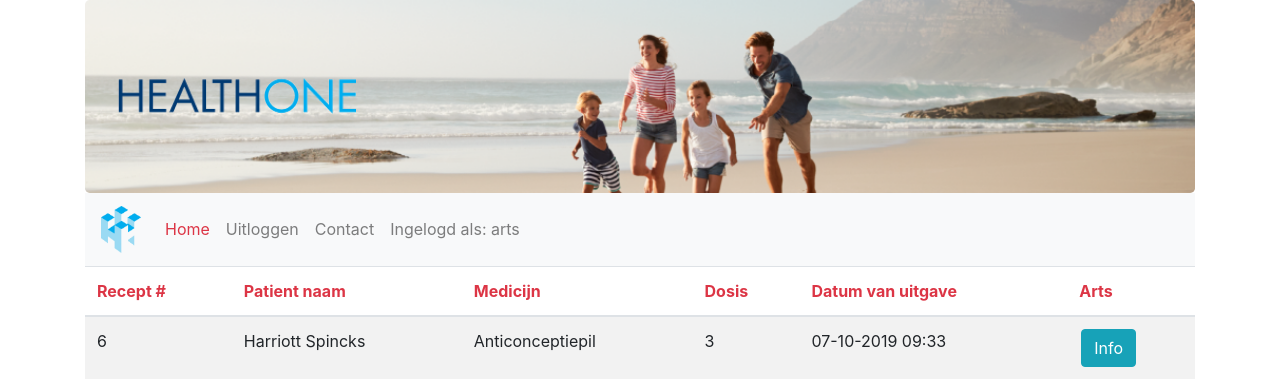
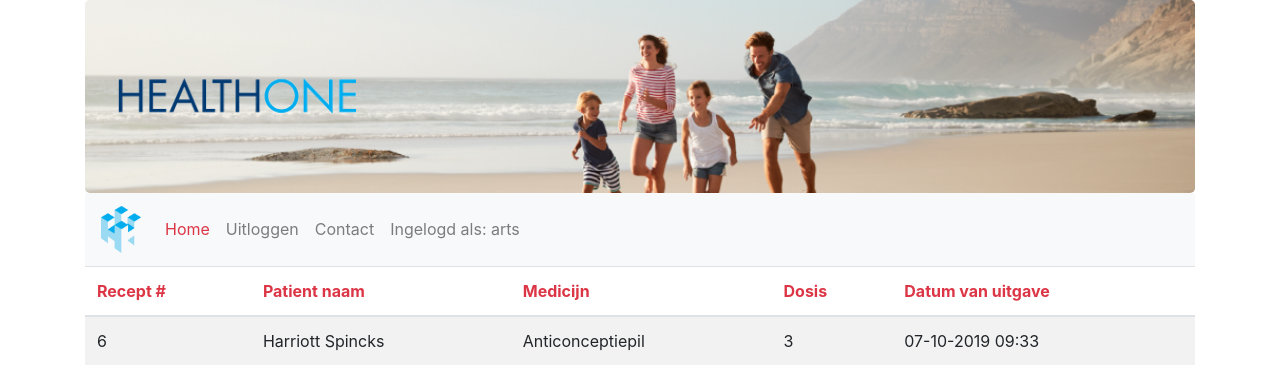
Before and after one commit to MarekBeers/HealthOne, a PHP site: page /huisarts/recept_info.php?id=6 in a window 1280 px wide. Shown: the top 381 px of the page. Run offline with PHP 8.4, Linux system fonts and the light colour scheme; a user stored in the database is signed in; data comes from the database, SQL or seed files in the repository.

Commit message:
Verkeerde href gefixt 1

```diff
--- a/huisarts/recept_info.php
+++ b/huisarts/recept_info.php
@@ -76,7 +76,7 @@ if($_SESSION['functie'] != $functie) {
                 <th class="text-danger">Medicijn</th>
                 <th class="text-danger">Dosis</th>
                 <th class="text-danger">Datum van uitgave</th>
-                <th class="text-danger">Arts</th>
+                <!-- <th class="text-danger">Arts</th> -->
             </tr>
         </thead>
         <tbody>
@@ -108,7 +108,7 @@ if($_SESSION['functie'] != $functie) {
                         }
                         echo "<td>".$dosis."</td>";
                         echo "<td>".$data['datum']."</td>";
-                        echo "<td><a href='recept_info.php?id=".$data['recept_id']."'>"."<button type=\"button\" class=\"btn btn-info\">Info</button></a></td>";
+                        // echo "<td><a href='recept_info.php?id=".$data['recept_id']."'>"."<button type=\"button\" class=\"btn btn-info\">Info</button></a></td>";
                         echo "</tr>";
                     }
                 }
--- a/huisarts/recepten.php
+++ b/huisarts/recepten.php
@@ -71,9 +71,9 @@ if($_SESSION['functie'] != $functie) {
             <div class="col-lg-2">
                 <input  class="form-control form-control-underlined border-danger" id="myInput" type="text" placeholder="Vul gegevens in">
             </div>
-            <a href="patient_aanmaken_index.php">
+            <!-- <a href="patient_aanmaken_index.php">
             <button class="btn btn-success" type="button">Toevoegen</button>
-            </a>
+            </a> -->
             <div class="col-lg-10">
             </div>
         </div>
```
